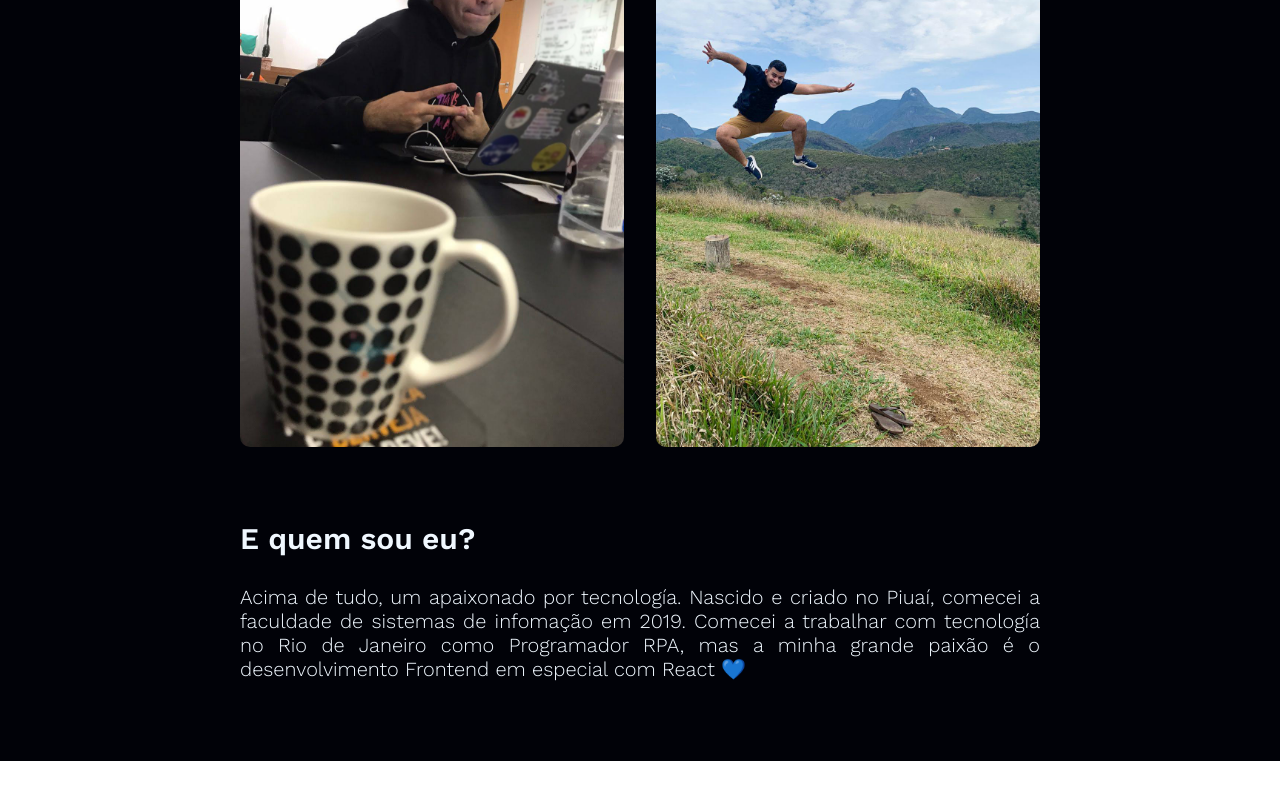
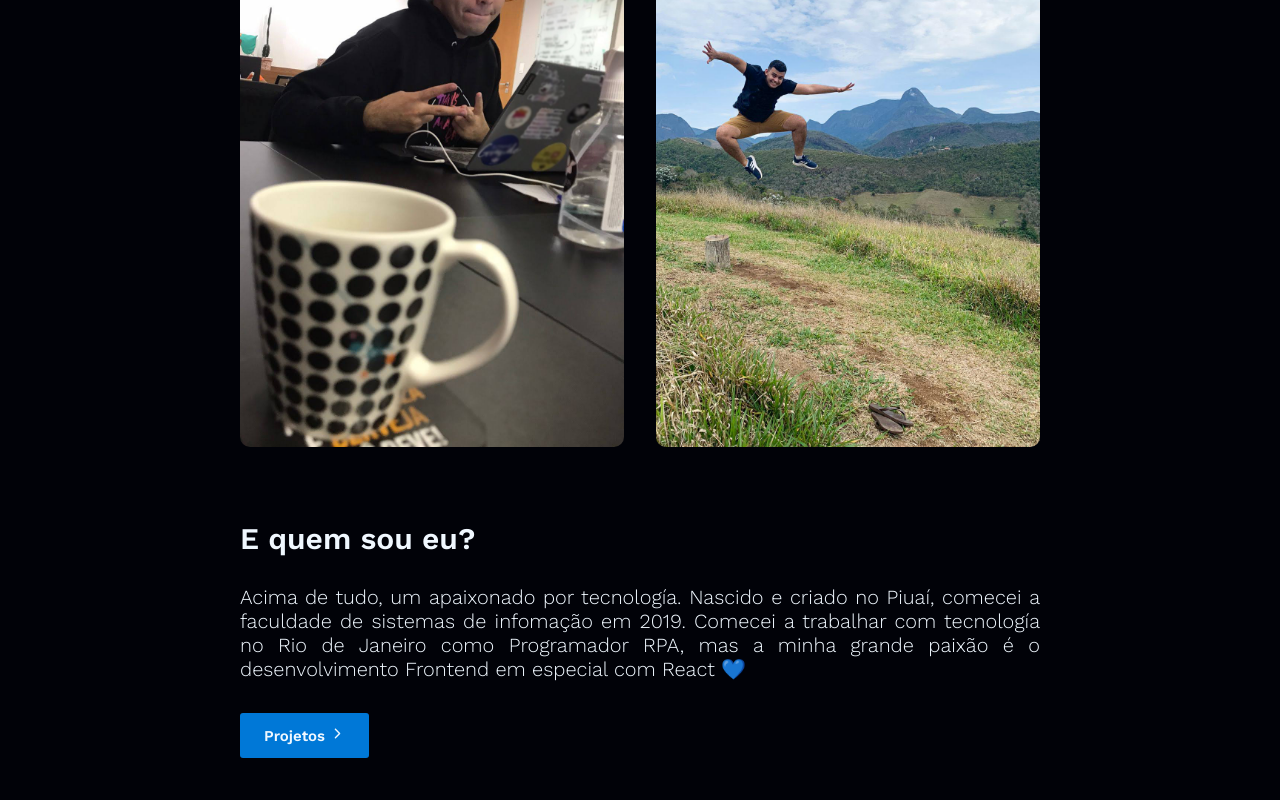
Before and after one commit to CunhaJoao1/portifolio-victorcunha, a React (Vite) app: page /sobre in a window 1280 px wide. Shown: the part 346-1146 px from the top of the page. Before the commit the page ends 1107 px from the top, so only its background shows below. Built offline with nearby package versions, Linux system fonts and the light colour scheme.

Commit message:
iniciado a section de projetos

```diff
--- a/src/Components/Sobre/Sobre.tsx
+++ b/src/Components/Sobre/Sobre.tsx
@@ -3,6 +3,9 @@ import { motion } from "framer-motion";
 
 import imageEu from "/src/assets/eu01.jpg"
 import imageEu2 from "/src/assets/eu02.jpg"
+
+import {IoIosArrowForward} from "react-icons/io"
+import { Link } from "react-router-dom";
 
 const Div = styled.div`
     width: 100%;
@@ -54,7 +57,7 @@ const Div = styled.div`
             grid-template-areas:
             ". title ."
             ". content ."
-            ". contato .";
+            ". button .";
             grid-template-columns: auto min(90%, 50rem) auto;
             .title-apres{
                 grid-area: title;
@@ -68,8 +71,24 @@ const Div = styled.div`
                 font-size: clamp( 20px,50%,30px) ;
             }
             .contato{
-                grid-area: contato;
-                margin-top: 5rem;
+                grid-area: button;
+                margin-top: 2rem;
+                text-align: left;
+                button{
+                    padding: 0.8rem 1.5rem;
+                    background-color: #0078D7;
+                    color: aliceblue;
+                    font-family: 'Work Sans';
+                    font-weight: 600;
+                    font-size: clamp( 50%,16px,15px) ;
+                    border: none;
+                    border-radius: 3px;
+                    cursor: pointer;
+                    transition:background .2s ease ;
+                    &:hover{
+                        background-color: #1683dc;
+                    }
+                }
             }
         }
 
@@ -93,9 +112,12 @@ export function Sobre(){
                     <h4 className="title-apres">E quem sou eu?</h4>
                     <p className="content-apres">Acima de tudo, um apaixonado por tecnología. Nascido e criado no Piuaí, comecei a faculdade de sistemas de infomação em 2019. Comecei a trabalhar com tecnología no Rio de Janeiro como Programador RPA, mas a minha grande paixão é o desenvolvimento Frontend em especial com React 💙</p>
 
-                    {/* <div className="contato">
-                        <Contato/>
-                    </div> */}
+                   <div className="contato">
+               <Link to={"/projetos"}>    <button>
+                       Projetos <IoIosArrowForward/>
+                   </button> </Link>
+
+                   </div>
                 </div>
             </motion.div>
         </Div>
```
